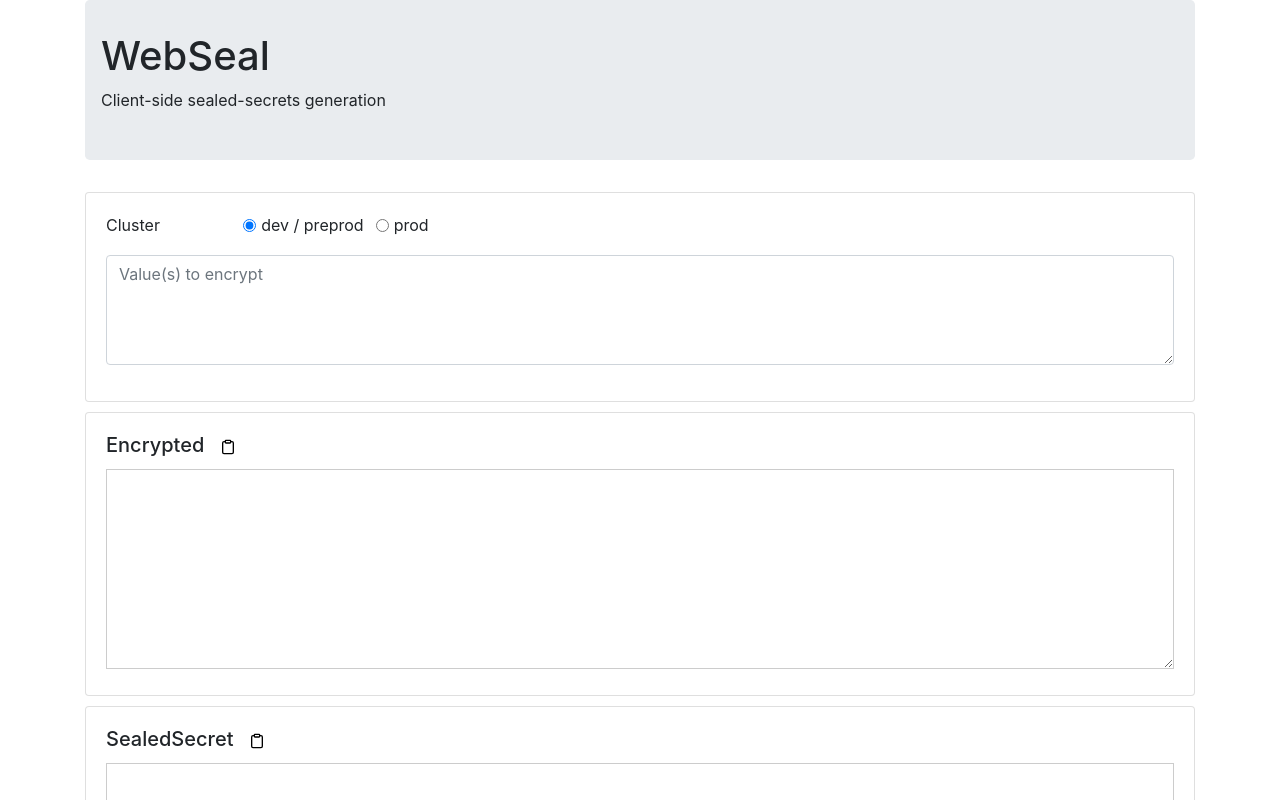
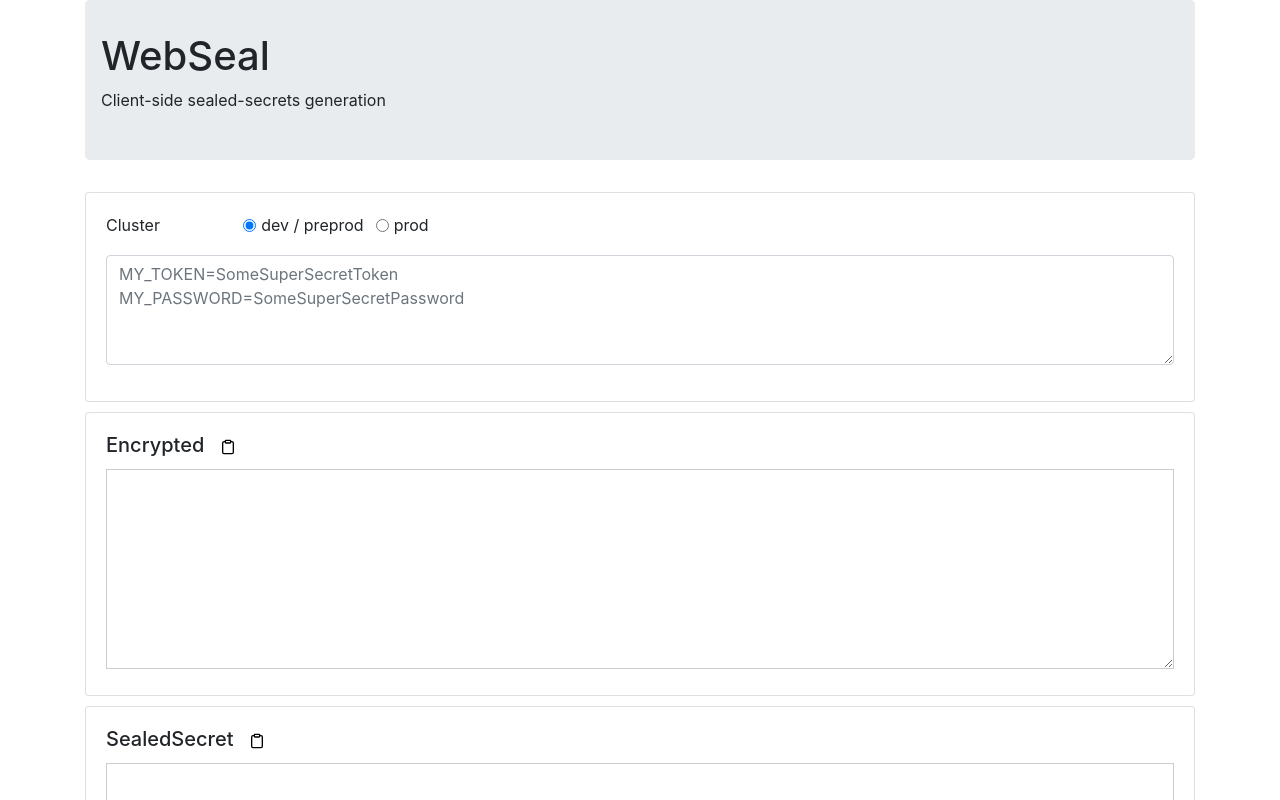
Before and after one commit to SocialGouv/sre-tools, a React (Create React App) app in the folder packages/webseal/: page / in a window 1280 px wide. Shown: the top 800 px of the page. Built offline with nearby package versions, Linux system fonts and the light colour scheme.

Commit message:
fix(webseal): add explicit palceholder (#112)

```diff
--- a/packages/webseal/src/Form.js
+++ b/packages/webseal/src/Form.js
@@ -189,7 +189,8 @@ export const Form = ({ onSubmit, initialFormData }) => {
           style={{ marginTop: 10 }}
           rows={4}
           {...register("value", { required: true, value })}
-          placeholder="Value(s) to encrypt"
+          placeholder={`MY_TOKEN=SomeSuperSecretToken
+MY_PASSWORD=SomeSuperSecretPassword`}
         />
       </BsForm.Group>
     </BsForm>
```
